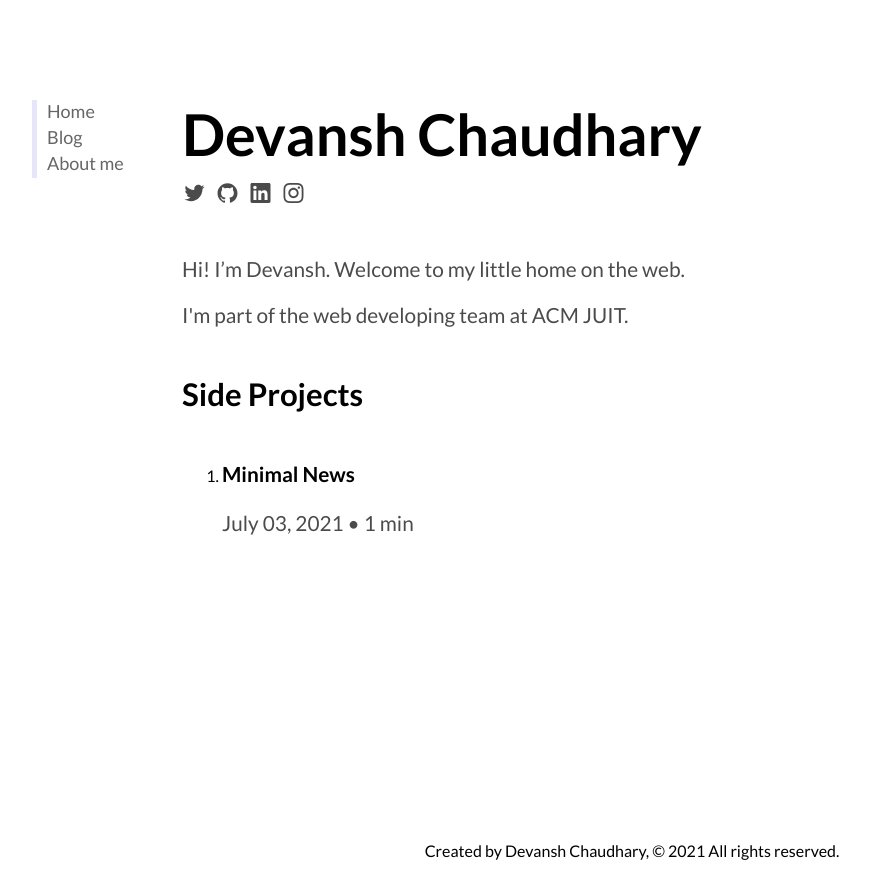
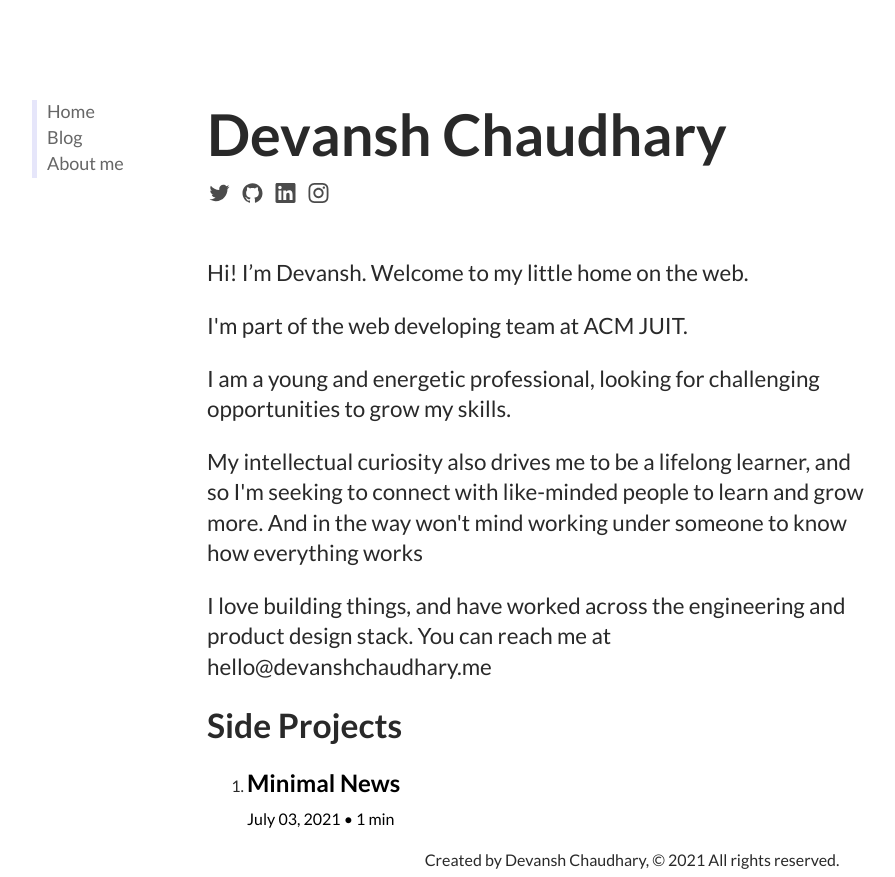
Before and after one commit to devansh016/personal-site, a Gatsby site: page / in a window 1280 px wide. Shown: the whole page, without its empty margins (8-903 px from the left). Built offline with nearby package versions, Linux system fonts and the light colour scheme; Gatsby itself is replaced by a stand-in of ours.

Commit message:
improved design and solved unique "key" prop

```diff
--- a/src/components/layout.js
+++ b/src/components/layout.js
@@ -3,8 +3,7 @@ import Footer from './footer'
 import Header from './header'
 import Sidebar from './sidebar'
 
-import {container} from './layout.module.css'
-import {content} from './layout.module.css'
+import {container} from './main.module.css'
 
 import '../styles/main.css'
 
@@ -13,7 +12,7 @@ const Layout = (props) => {
         <div className = { container }>
             <Sidebar />
             <Header />
-            <div className = { content }>
+            <div>
                 {props.children}
             </div>
             <Footer />
--- a/src/components/layout.module.css
+++ /dev/null
@@ -1,31 +0,0 @@
-.container {
-    max-width: 900px;
-    margin: 0 auto;
-    margin-top: 60px;
-
-    display: flex;
-    flex-direction: column;
-    min-height: 100vh;
-}
-
-.content {
-    flex-grow: 1;
-    font-size: 1.3rem;
-}
-.content p{
-    opacity: 0.7;
-    font-weight: lighter;
-}
-.content img{
-    opacity: 1.0;
-    font-weight: normal;
-}
-.content h2,.content h3, .content h4, .content h5, .content h6{
-   margin-top: 3rem;
-}
-
-@media only screen and (max-width: 400px) {
-    .container {
-      padding: 10px;
-    }
-}
--- a/src/components/main.module.css
+++ b/src/components/main.module.css
@@ -1,3 +1,21 @@
+.container {
+    max-width: 850px;
+    margin: 0 auto;
+    margin-top: 60px;
+
+    display: flex;
+    flex-direction: column;
+    min-height: 100vh;
+    color: rgba(0,0,0,.84);
+    text-rendering: optimizeLegibility;
+}
+
+@media only screen and (max-width: 400px) {
+    .container {
+      padding: 10px;
+    }
+}
+
 .sidebar {
     visibility: visible;
     position: fixed;
@@ -58,12 +76,21 @@
 
 .BlogList{
     font-size: 1rem;
+    padding: 0 0 0 0 ;
 }
-.BlogList h2, .BlogList a{
-    font-size: 1.3rem;
+.BlogList h2, .BlogList a {
     text-decoration: none;
     color: rgb(0, 0, 0);
-    padding-bottom: 3px;
+    padding-bottom: 0px;
+    margin-bottom: 5px;
+    margin-top: 5px;
+}
+
+.BlogList p{
+    margin: 6px;
+}
+.BlogListAddInfo{
+    font-size: 1rem;
 }
 
 .blogtag {
@@ -76,4 +103,62 @@
     border-radius: 1.0rem;
     background-color: #e6e6fa;
     color: rgba(0,0,0,.84);
+    margin-bottom: 1.6rem;
 }
+
+.blogpostcontainer{
+    flex-grow: 1;
+    font-size: 1.4rem;
+    font-weight: lighter;
+    line-height: 1.9rem;
+}
+
+.blogpostcontainer p{
+    opacity: 0.8;
+}
+.blogpostcontainer h2,.blogpostcontainer h3, .blogpostcontainer h4{
+    margin-top: 1rem;
+ }
+ .blogpostcontainer h5{
+    opacity: 0.7;
+    margin: 5px;
+ }
+ .blogpostcontainer img{
+    opacity: 1.0;
+}
+
+.AboutPageContainer{
+    flex-grow: 1;
+    font-size: 1.4rem;
+    font-weight: lighter;
+    line-height: 1.9rem;
+}
+.IndexPageContainer{
+    flex-grow: 1;
+    font-size: 1.4rem;
+    font-weight: lighter;
+    line-height: 1.9rem;
+    color: rgba(0,0,0,.84);
+    text-rendering: optimizeLegibility;
+    margin-right: 180px;
+}
+
+.SideProjectList{
+    font-size: 1rem;
+}
+
+.SideProjectList h2 {
+    text-decoration: none;
+    color: rgb(0, 0, 0);
+    padding-bottom: 0px;
+    margin-bottom: 0px;
+    margin-top: 5px;
+}
+
+.SideProjectList a, .SideProjectList p {
+    text-decoration: none;
+    color: rgb(0, 0, 0);
+    padding-bottom: 0px;
+    margin-bottom: 5px;
+    margin-top: 5px;
+}
--- a/src/pages/sideproject.js
+++ b/src/components/sideproject.js
@@ -1,6 +1,6 @@
 import React from 'react'
 import { Link, graphql, useStaticQuery} from 'gatsby'
-import { BlogList } from '../components/main.module.css'
+import { SideProjectList } from "../components/main.module.css"
 
 const SideProjects = () => {
     const data = useStaticQuery(graphql`
@@ -24,14 +24,13 @@ const SideProjects = () => {
 `)
 
 return (
-        <div className= { BlogList }>
+        <div className = { SideProjectList }>
             <ol>
                 {data.allMarkdownRemark.edges.map((edge) => {
                     return (
-                        <li>
-                            <Link to={edge.node.frontmatter.path}> <h2>{edge.node.frontmatter.title} </h2>
-                            <p>{edge.node.frontmatter.date} <span> • </span> {edge.node.timeToRead} min </p> </Link>
-                                {/* Createing tags */}
+                        <li key= {edge.node.frontmatter.path}>
+                            <Link to={edge.node.frontmatter.path}> <h2>{edge.node.frontmatter.title}  </h2> </Link>
+                            <p>{edge.node.frontmatter.date} <span> • </span> {edge.node.timeToRead} min </p>
                         </li>
                     )
                 })}
--- a/src/pages/about.js
+++ b/src/pages/about.js
@@ -1,9 +1,11 @@
 import React from 'react'
 import Layout from '../components/layout'
+import { AboutPageContainer } from "../components/main.module.css"
 
 const AboutPage = () => {
     return (
         <Layout>
+        <div className = {AboutPageContainer}>
             <h1>About Me</h1>
             <p>I'm Devansh - currently majoring "Computer Science and Engineering" at Jaypee University of Information Technology, Solan.</p>
             <p>I am a young and energetic professional, looking for challenging opportunities to grow my skills.</p>
@@ -17,6 +19,7 @@ const AboutPage = () => {
             </ul>
             <p>I enjoy traveling and eating my way around the world, staying fit, and talking about brain or hacking, so if you ever want to bounce ideas off of me, please feel free to contact me.</p>
             <p>Connect to know more :)</p>
+        </div>
         </Layout>
     )
 }
--- a/src/pages/index.js
+++ b/src/pages/index.js
@@ -1,16 +1,23 @@
 import React from 'react'
 import Layout from '../components/layout'
-import SideProjects from "./sideproject"
+import SideProjects from "../components/sideproject"
 import { Helmet } from "react-helmet"
+import { IndexPageContainer } from "../components/main.module.css"
 
 const IndexPage = () => {
     return(
       <Layout>
-        <Helmet title={`Devansh Chaudhary`} />
-        <p>Hi! I’m Devansh. Welcome to my little home on the web.</p>
-        <p>I'm part of the web developing team at ACM JUIT.</p>
+      <div className= { IndexPageContainer }>
+          <Helmet title={`Devansh Chaudhary`} />
+          <p>Hi! I’m Devansh. Welcome to my little home on the web.</p>
+          <p>I'm part of the web developing team at ACM JUIT.</p>
+          <p>I am a young and energetic professional, looking for challenging opportunities to grow my skills.</p>
+          <p>My intellectual curiosity also drives me to be a lifelong learner, and so I'm seeking to connect with like-minded people to learn and grow more. And in the way won't mind working under someone to know how everything works</p>
+          <p>I love building things, and have worked across the engineering and product design stack. You can reach me at hello@devanshchaudhary.me</p>
+
         <h2>Side Projects</h2>
         <SideProjects />
+      </div>
       </Layout>
   )
 }
```
Also changed, not shown: src/pages/blog.js (+6 -5 lines), src/templates/blog.js (+6 -7 lines).
